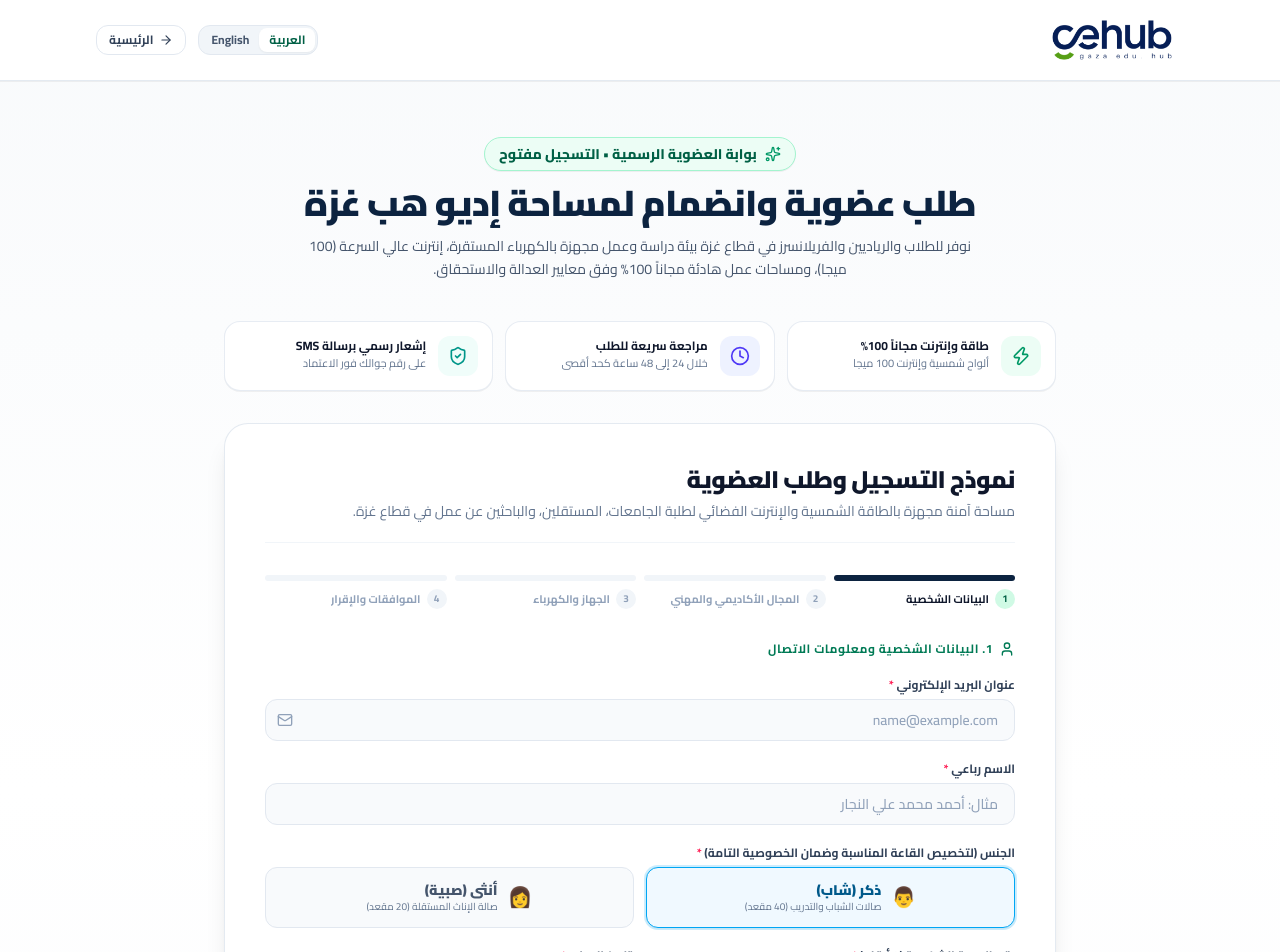
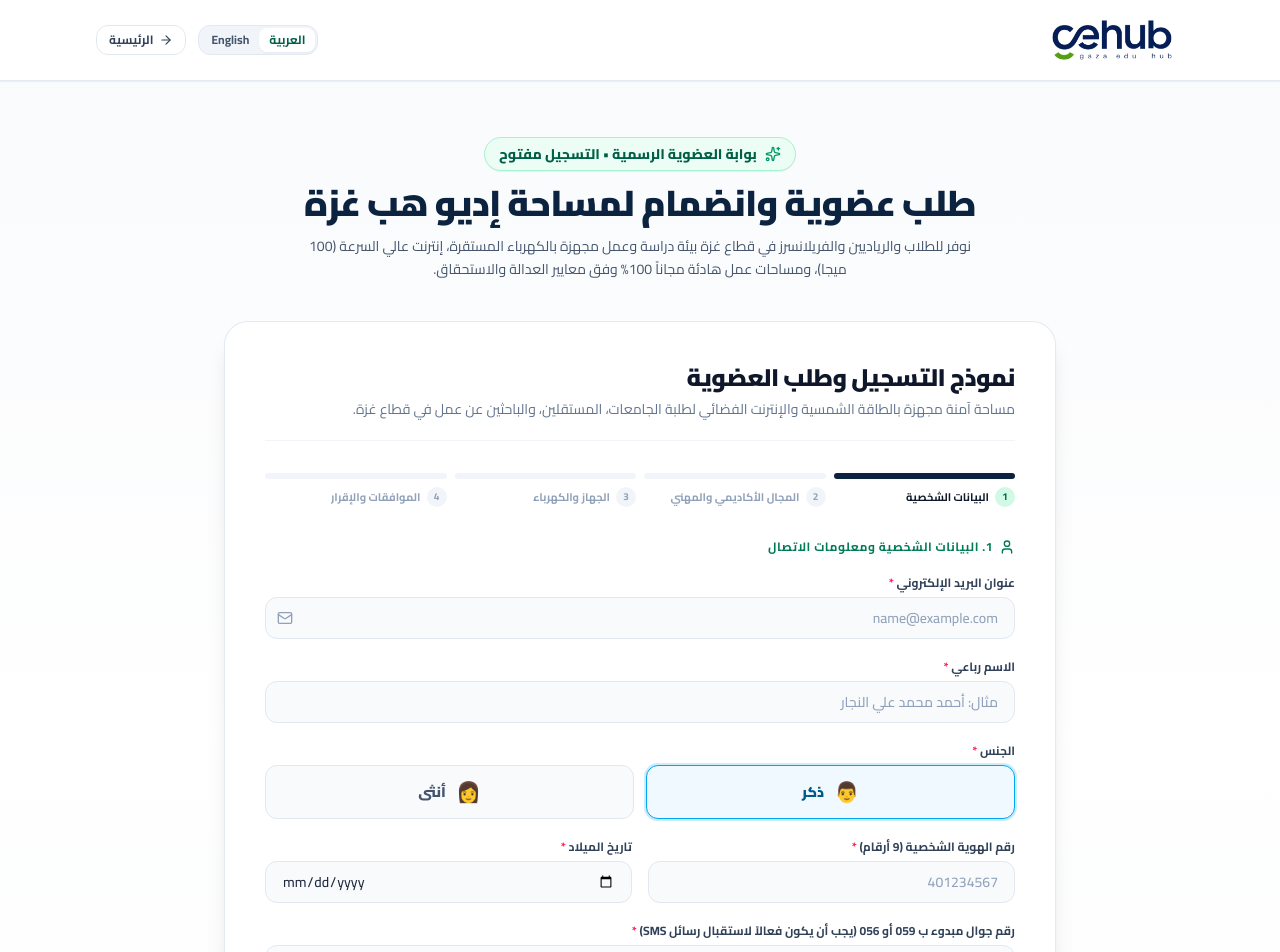
Before and after one commit to baroudhadeel9/EduHub, a Next.js app: page /join in a window 1280 px wide. Shown: the top 952 px of the page. Built offline with nearby package versions, Linux system fonts and the light colour scheme.

Commit message:
feat: simplify gender selection, remove seats wording and promo cards, and update visitor pass with 8am-4pm time picker

```diff
--- a/src/app/join/page.tsx
+++ b/src/app/join/page.tsx
@@ -9,9 +9,6 @@ import {
   ArrowRight,
   ArrowLeft,
   Sparkles,
-  Zap,
-  ShieldCheck,
-  Clock,
   HelpCircle,
   Mail,
   Home,
@@ -117,51 +114,6 @@ export default function JoinPage() {
             </p>
           </div>
 
-          {/* Quick Value Cards */}
-          <div className="grid grid-cols-1 sm:grid-cols-3 gap-3 mb-8">
-            <div className="bg-white p-3.5 rounded-2xl border border-slate-200/80 shadow-2xs flex items-center gap-3">
-              <div className="w-10 h-10 rounded-xl bg-emerald-50 text-emerald-700 flex items-center justify-center shrink-0">
-                <Zap className="w-5 h-5 text-emerald-600" />
-              </div>
-              <div>
-                <h4 className="text-xs font-bold text-slate-900">
-                  {isRTL ? "طاقة وإنترنت مجاناً 100%" : "100% Free Power & Net"}
-                </h4>
-                <p className="text-[11px] text-slate-500">
-                  {isRTL ? "ألواح شمسية وإنترنت 100 ميجا" : "Solar panels & 100 Mbps net"}
-                </p>
-              </div>
-            </div>
-
-            <div className="bg-white p-3.5 rounded-2xl border border-slate-200/80 shadow-2xs flex items-center gap-3">
-              <div className="w-10 h-10 rounded-xl bg-indigo-50 text-indigo-700 flex items-center justify-center shrink-0">
-                <Clock className="w-5 h-5 text-indigo-600" />
-              </div>
-              <div>
-                <h4 className="text-xs font-bold text-slate-900">
-                  {isRTL ? "مراجعة سريعة للطلب" : "Fast Application Review"}
-                </h4>
-                <p className="text-[11px] text-slate-500">
-                  {isRTL ? "خلال 24 إلى 48 ساعة كحد أقصى" : "Within 24 to 48 hours"}
-                </p>
-              </div>
-            </div>
-
-            <div className="bg-white p-3.5 rounded-2xl border border-slate-200/80 shadow-2xs flex items-center gap-3">
-              <div className="w-10 h-10 rounded-xl bg-teal-50 text-teal-700 flex items-center justify-center shrink-0">
-                <ShieldCheck className="w-5 h-5 text-teal-600" />
-              </div>
-              <div>
-                <h4 className="text-xs font-bold text-slate-900">
-                  {isRTL ? "إشعار رسمي برسالة SMS" : "Official SMS Notification"}
-                </h4>
-                <p className="text-[11px] text-slate-500">
-                  {isRTL ? "على رقم جوالك فور الاعتماد" : "To your phone once verified"}
-                </p>
-              </div>
-            </div>
-          </div>
-
           {/* ─── The Official 4-Step Registration Form Card ─── */}
           <div className="bg-white rounded-3xl border border-slate-200/90 shadow-xl overflow-hidden p-6 sm:p-10">
             <NewMemberTab onReturnToHub={() => router.push("/")} />
--- a/src/components/booking/NewMemberTab.tsx
+++ b/src/components/booking/NewMemberTab.tsx
@@ -432,7 +432,7 @@ export default function NewMemberTab({ onReturnToHub }: NewMemberTabProps) {
               )}
             </div>
             <div>• {isRTL ? `الفئة: ${category}` : `Category: ${category}`}</div>
-            <div>• {isRTL ? `الجنس: ${gender === "female" ? "أنثى (صالة الإناث والصبايا)" : "ذكر (صالات الشباب والتدريب)"}` : `Gender: ${gender === "female" ? "Female" : "Male"}`}</div>
+            <div>• {isRTL ? `الجنس: ${gender === "female" ? "أنثى" : "ذكر"}` : `Gender: ${gender === "female" ? "Female" : "Male"}`}</div>
             <div>• {isRTL ? `الهاتف: ${phone} | البريد: ${email}` : `Phone: ${phone} | Email: ${email}`}</div>
             <div>• {isRTL ? `المحافظة: ${governorate}` : `Governorate: ${governorate}`}</div>
             <div>• {isRTL ? `حالة الطلب: قيد التدقيق الإداري (Pending Review)` : `Status: Pending Review`}</div>
@@ -568,10 +568,10 @@ export default function NewMemberTab({ onReturnToHub }: NewMemberTabProps) {
                 />
               </div>
 
-              {/* Gender Selection: Male / Female for Hall Privacy */}
+              {/* Gender Selection: Male / Female */}
               <div className="space-y-1.5">
                 <label className="block text-xs font-bold text-slate-700">
-                  {isRTL ? "الجنس (لتخصيص القاعة المناسبة وضمان الخصوصية التامة)" : "Gender (For Hall Allocation & Privacy)"} <span className="text-rose-500">*</span>
+                  {isRTL ? "الجنس" : "Gender"} <span className="text-rose-500">*</span>
                 </label>
                 <div className="grid grid-cols-2 gap-3">
                   <button
@@ -584,10 +584,7 @@ export default function NewMemberTab({ onReturnToHub }: NewMemberTabProps) {
                     }`}
                   >
                     <span className="text-xl">👨</span>
-                    <div className="text-start">
-                      <div className="font-black">{isRTL ? "ذكر (شاب)" : "Male"}</div>
-                      <div className="text-[10px] text-slate-500 font-normal">{isRTL ? "صالات الشباب والتدريب (40 مقعد)" : "Men's Halls"}</div>
-                    </div>
+                    <div className="font-black text-sm">{isRTL ? "ذكر" : "Male"}</div>
                   </button>
 
                   <button
@@ -600,10 +597,7 @@ export default function NewMemberTab({ onReturnToHub }: NewMemberTabProps) {
                     }`}
                   >
                     <span className="text-xl">👩</span>
-                    <div className="text-start">
-                      <div className="font-black">{isRTL ? "أنثى (صبية)" : "Female"}</div>
-                      <div className="text-[10px] text-slate-500 font-normal">{isRTL ? "صالة الإناث المستقلة (20 مقعد)" : "Women's Hall"}</div>
-                    </div>
+                    <div className="font-black text-sm">{isRTL ? "أنثى" : "Female"}</div>
                   </button>
                 </div>
               </div>
--- a/src/components/booking/VisitorPassTab.tsx
+++ b/src/components/booking/VisitorPassTab.tsx
@@ -20,12 +20,32 @@ export default function VisitorPassTab() {
   const [visPhone, setVisPhone] = useState("");
   const [visEmail, setVisEmail] = useState("");
   const [visDate, setVisDate] = useState("");
-  const [visHours, setVisHours] = useState(2);
+  const [visTime, setVisTime] = useState("09:00 ص");
   const [visReason, setVisReason] = useState("");
   const [visSubmitted, setVisSubmitted] = useState(false);
   const [submitting, setSubmitting] = useState(false);
   const [submitError, setSubmitError] = useState<string | null>(null);
   const [todayStr, setTodayStr] = useState("");
+
+  const timeSlots = [
+    { value: "08:00", labelAr: "08:00 صباحاً", labelEn: "08:00 AM" },
+    { value: "08:30", labelAr: "08:30 صباحاً", labelEn: "08:30 AM" },
+    { value: "09:00", labelAr: "09:00 صباحاً", labelEn: "09:00 AM" },
+    { value: "09:30", labelAr: "09:30 صباحاً", labelEn: "09:30 AM" },
+    { value: "10:00", labelAr: "10:00 صباحاً", labelEn: "10:00 AM" },
+    { value: "10:30", labelAr: "10:30 صباحاً", labelEn: "10:30 AM" },
+    { value: "11:00", labelAr: "11:00 صباحاً", labelEn: "11:00 AM" },
+    { value: "11:30", labelAr: "11:30 صباحاً", labelEn: "11:30 AM" },
+    { value: "12:00", labelAr: "12:00 ظهراً", labelEn: "12:00 PM" },
+    { value: "12:30", labelAr: "12:30 بعد الظهر", labelEn: "12:30 PM" },
+    { value: "13:00", labelAr: "01:00 بعد الظهر", labelEn: "01:00 PM" },
+    { value: "13:30", labelAr: "01:30 بعد الظهر", labelEn: "01:30 PM" },
+    { value: "14:00", labelAr: "02:00 بعد الظهر", labelEn: "02:00 PM" },
+    { value: "14:30", labelAr: "02:30 بعد الظهر", labelEn: "02:30 PM" },
+    { value: "15:00", labelAr: "03:00 عصراً", labelEn: "03:00 PM" },
+    { value: "15:30", labelAr: "03:30 عصراً", labelEn: "03:30 PM" },
+    { value: "16:00", labelAr: "04:00 عصراً", labelEn: "04:00 PM" },
+  ];
 
   useEffect(() => {
     let isMounted = true;
@@ -59,7 +79,7 @@ export default function VisitorPassTab() {
       !visPhone.trim() ||
       !visEmail.trim() ||
       !visDate ||
-      !visHours ||
+      !visTime ||
       !visReason.trim()
     ) {
       return;
@@ -72,8 +92,8 @@ export default function VisitorPassTab() {
         phone: visPhone.trim(),
         email: visEmail.trim(),
         visitDate: visDate,
-        durationHours: visHours,
-        visitTime: `${visHours} ساعات`,
+        durationHours: 2,
+        visitTime: visTime,
         purpose: visReason.trim(),
       });
       setVisSubmitted(true);
@@ -181,22 +201,26 @@ export default function VisitorPassTab() {
               />
             </div>
 
-            {/* Expected Hours (1 to 4) */}
+            {/* Preferred Visit Time (8 to 4) */}
             <div>
-              <label htmlFor="visitor-hours" className="block text-xs font-semibold text-slate-600 mb-1">
-                {isRTL ? "عدد الساعات (1 إلى 4)" : "Hours (1 to 4)"} *
+              <label htmlFor="visitor-time" className="block text-xs font-semibold text-slate-600 mb-1">
+                {isRTL ? "وقت الزيارة (من 8:00 ص إلى 4:00 م)" : "Visit Time (8:00 AM to 4:00 PM)"} *
               </label>
               <select
-                id="visitor-hours"
-                value={visHours}
-                onChange={(e) => setVisHours(Number(e.target.value))}
-                className="w-full px-3.5 py-2.5 rounded-xl border border-slate-300 text-sm outline-none focus:outline-none focus:border-emerald-500 focus:ring-2 focus:ring-emerald-500/20 transition-all bg-white font-mono"
+                id="visitor-time"
+                value={visTime}
+                onChange={(e) => setVisTime(e.target.value)}
+                className="w-full px-3.5 py-2.5 rounded-xl border border-slate-300 text-sm outline-none focus:outline-none focus:border-emerald-500 focus:ring-2 focus:ring-emerald-500/20 transition-all bg-white"
                 required
               >
-                <option value={1}>1 {isRTL ? "ساعة" : "hour"}</option>
-                <option value={2}>2 {isRTL ? "ساعتان" : "hours"}</option>
-                <option value={3}>3 {isRTL ? "ساعات" : "hours"}</option>
-                <option value={4}>4 {isRTL ? "ساعات" : "hours"}</option>
+                {timeSlots.map((slot) => {
+                  const val = isRTL ? slot.labelAr : slot.labelEn;
+                  return (
+                    <option key={slot.value} value={val}>
+                      {val}
+                    </option>
+                  );
+                })}
               </select>
             </div>
           </div>
--- a/src/services/applications.ts
+++ b/src/services/applications.ts
@@ -1001,7 +1001,7 @@ export async function submitVisitorRequestApi(data: {
   phone: string;
   email: string;
   visitDate: string;
-  durationHours: number;
+  durationHours?: number;
   visitTime?: string;
   purpose: string;
 }) {
@@ -1017,7 +1017,9 @@ export async function submitVisitorRequestApi(data: {
       email: data.email,
       visitDate: data.visitDate,
       purpose: data.purpose,
-      notes: data.durationHours ? `المدة: ${data.durationHours} ساعات` : undefined,
+      visitTime: data.visitTime,
+      visit_time: data.visitTime,
+      notes: data.visitTime ? `وقت الزيارة: ${data.visitTime}` : (data.durationHours ? `المدة: ${data.durationHours} ساعات` : undefined),
     }),
   });
 
```
